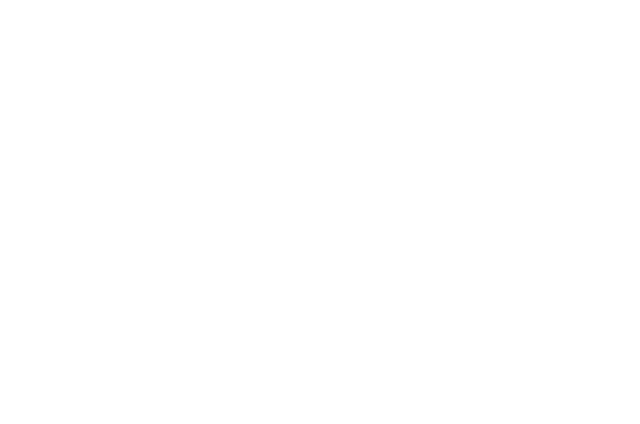
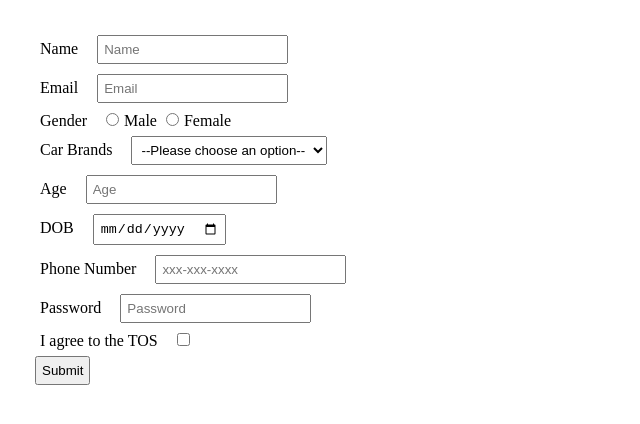
Before and after one commit to acciojob/signup-form-car-SubhradeepSeth, a website: page main.html in a window 1280 px wide. Shown: the whole page, without its empty margins (0-640 px from the left). Drawn offline with Linux system fonts and the light colour scheme.

Commit message:
created a submission

```diff
--- a/main.html
+++ b/main.html
@@ -10,7 +10,33 @@
 	<!-- the entire body must be written by student -->
     <script type="text/javascript" src="./script.js">
 </script>
-
+       <form action="#" method="post">
+			<label for="name">Name</label>
+			<input type="text" id="name" placeholder="Name" required><br>
+		    <label for="email">Email</label>
+			<input type="email" id="email" placeholder="Email" required><br>
+		    <label for="gender_m gender_f">Gender</label>
+		    <input type="radio" id="gender_m" name="gender" value="gender_m">Male
+		    <input type="radio" id="gender_f" name="gender" value="gender_f">Female<br>
+		   <label for="cars" >Car Brands</label>
+		    <select id="cars" required>
+				<option value="" disabled selected hidden>--Please choose an option--</option>
+				<option value="KIA">KIA</option>
+				<option value="BMW">BMW</option>
+				<option value="MERCEDES">MERCEDES</option>
+			</select><br>
+		   <label for="age">Age</label>
+			<input type="number" id="age" placeholder="Age" required><br>
+		   <label for="dob">DOB</label>
+			<input type="date" id="dob"  required><br>
+		   <label for="tel">Phone Number</label>
+			<input type="tel" id="tel" placeholder="xxx-xxx-xxxx"><br>
+		   <label for="password">Password</label>
+			<input type="password" id="password" placeholder="Password" required><br>
+		   <label for="tos">I agree to the TOS</label>
+			<input type="checkbox" id="tos" required><br>
+		   <input type="submit" value="Submit">
+	   </form>
 </body>
 
 </html>
--- a/styles.css
+++ b/styles.css
@@ -1,2 +1,6 @@
 
 /* Your CSS Code here. */
+*{
+	padding:5px;
+	margin:5px;
+}
```
